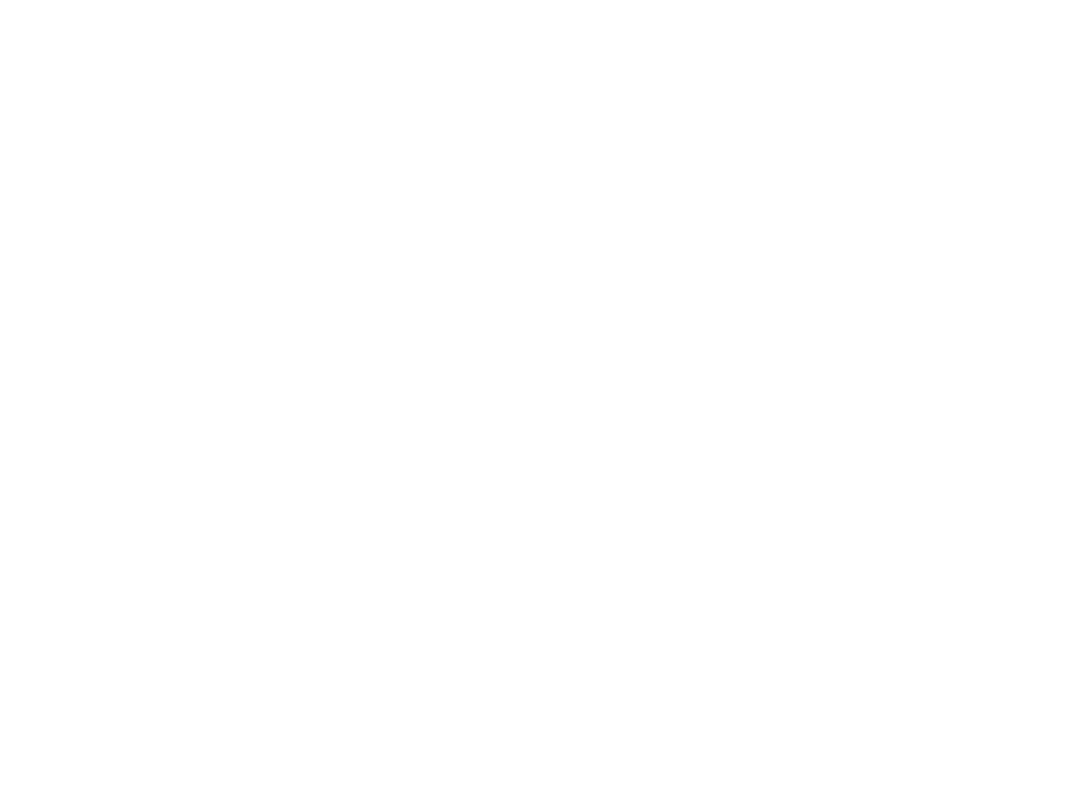
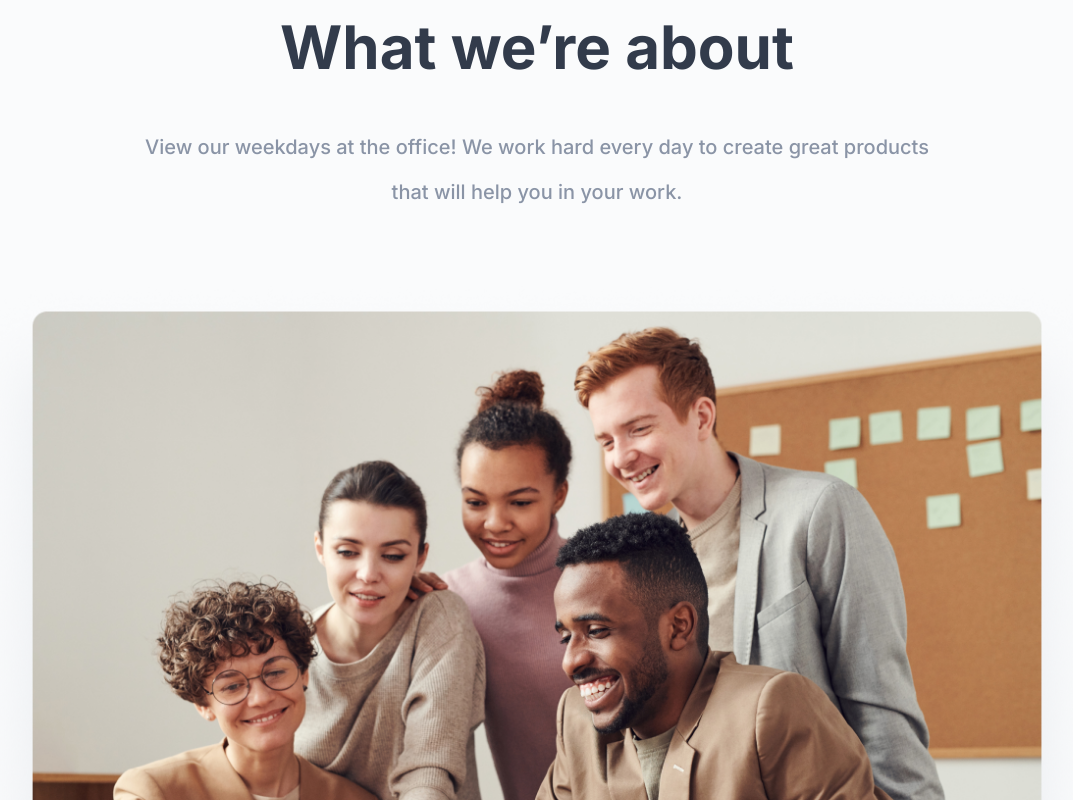
Before and after one commit to karimkul/marketing-react-app, a React (Vite) app: page / in a window 1280 px wide. Shown: the part 1060-1860 px from the top of the page, without its empty margins (103-1176 px from the left). Before the commit the page ends 1015 px from the top, so only its background shows below. Built offline with nearby package versions, Linux system fonts and the light colour scheme.

Commit message:
Refactor FeatureSection into smaller components: MainFeature, FeatureImage

```diff
--- a/src/components/Main/FeatureSection.jsx
+++ /dev/null
@@ -1,5 +0,0 @@
-function FeatureSection() {
-    return <div>FEATURE SECTION</div>;
-}
-
-export default FeatureSection;
--- /dev/null
+++ b/src/components/Main/Feature_section/FeatureImage.jsx
@@ -0,0 +1,13 @@
+function FeatureImage() {
+    return (
+        <div className="main-feature-imgBox">
+            <img
+                className="main-feature-img"
+                src="../../../../public/assets/images/Feature-section-img.png"
+                alt="pic"
+            />
+        </div>
+    );
+}
+
+export default FeatureImage;
--- /dev/null
+++ b/src/components/Main/Feature_section/FeatureSection.jsx
@@ -0,0 +1,14 @@
+import FeatureImage from "./FeatureImage";
+import MainFeature from "./MainFeature";
+import "/styles/feature-section.css";
+
+function FeatureSection() {
+    return (
+        <section class="feature-section">
+            <MainFeature />
+            <FeatureImage />
+        </section>
+    );
+}
+
+export default FeatureSection;
--- /dev/null
+++ b/src/components/Main/Feature_section/MainFeature.jsx
@@ -0,0 +1,14 @@
+const MainFeature = () => (
+    <div className="main-feature">
+        <h2 className="main-feature-in">What we’re about</h2>
+        <p className="main-feature-text">
+            View our weekdays at the office! We work hard every day to create
+            great products
+        </p>
+        <p className="main-feature-text helper">
+            that will help you in your work.
+        </p>
+    </div>
+);
+
+export default MainFeature;
--- a/src/components/Main/Main.jsx
+++ b/src/components/Main/Main.jsx
@@ -1,7 +1,7 @@
-import FeatureSection from "./FeatureSection";
+import FeatureSection from "./Feature_section/FeatureSection";
 import HeroSection from "./Hero_section/HeroSection";
-import SponsorsSection from "./SponsorsSection";
-import TeamSection from "./TeamSection";
+import SponsorsSection from "./Sponsors_section/SponsorsSection";
+import TeamSection from "./Team_section/TeamSection";
 
 function Main() {
     return (
--- /dev/null
+++ b/styles/feature-section.css
@@ -0,0 +1,76 @@
+/* Feature Section */
+.feature-section {
+    background-color: #fafbfc;
+    width: 100%; /* Ensures the background color spans the full width */
+    padding-left: 6rem;
+    padding-right: 6rem;
+    padding-top: 10.8rem;
+    padding-bottom: 10.8rem;
+    margin: 0; /* Ensures there is no margin that could cause white space */
+}
+
+.main-feature {
+    display: flex;
+    flex-direction: column;
+    align-items: center;
+    justify-content: center;
+    /* max-width: 124rem; */
+    margin: 0 auto;
+}
+
+.main-feature-in {
+    font-size: 6rem;
+    font-weight: 700;
+    color: #323b4b;
+    margin-bottom: 3.5rem;
+}
+
+.main-feature-text {
+    font-weight: 500;
+    font-size: 2rem;
+    line-height: 3.5rem;
+    color: #8a94a6;
+}
+
+/* Helper for spacing */
+.helper {
+    margin-bottom: 7.5rem;
+}
+
+.main-feature-imgBox {
+    position: relative;
+    display: flex;
+    justify-content: center;
+    align-items: center;
+}
+
+.main-feature-img {
+    height: 100%;
+    width: 100%;
+    border-radius: 15px;
+}
+
+.main-feature-arr,
+.main-feature-arrl {
+    position: absolute;
+    top: 50%;
+    transform: translateY(-50%);
+    display: flex;
+    justify-content: center;
+    align-items: center;
+    height: 8rem;
+    width: 8rem;
+    border-radius: 50%;
+    background-color: #ffffff;
+    box-shadow: 0 3px 10px rgb(0 0 0 / 0.1);
+}
+
+.main-feature-arrl {
+    right: 0;
+}
+
+.main-feature-arrow {
+    height: 2.6rem;
+    width: 2.7rem;
+    color: #377dff;
+}
--- a/styles/global.css
+++ b/styles/global.css
@@ -16,7 +16,7 @@ body {
     line-height: 1.6;
     font-weight: 400;
     color: #555;
-    max-width: 144rem; /* Limit the max width of content */
+    max-width: 100%; /* Limit the max width of content */
     margin: 0 auto; /* Center the body content */
     padding: 0;
 }
```
Also changed, not shown: public/assets/images/Feature-section-img.png (added), src/components/Main/Sponsors_section/SponsorsSection.jsx (renamed from src/components/Main/SponsorsSection.jsx), src/components/Main/Team_section/TeamSection.jsx (renamed from src/components/Main/TeamSection.jsx).
